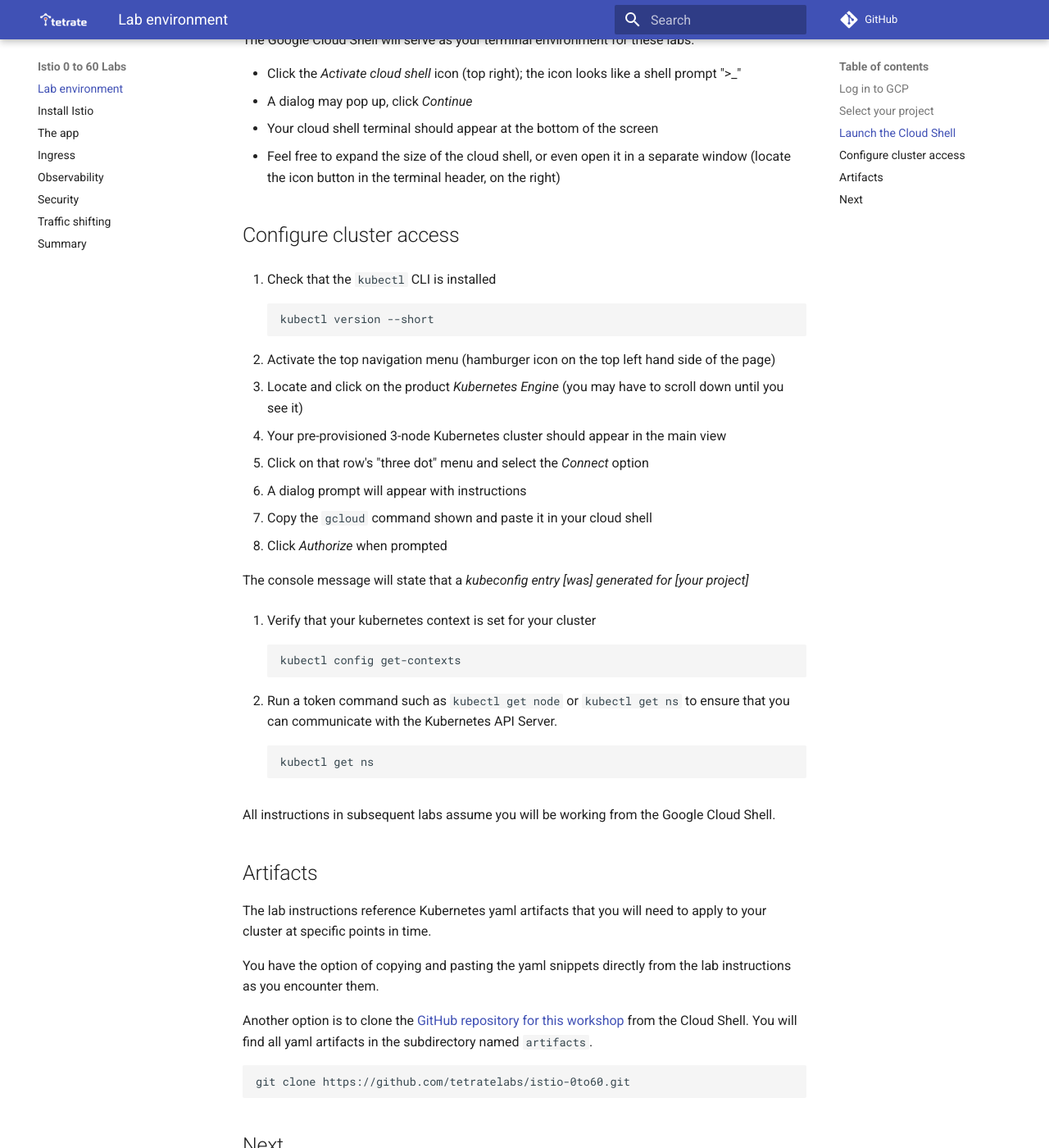
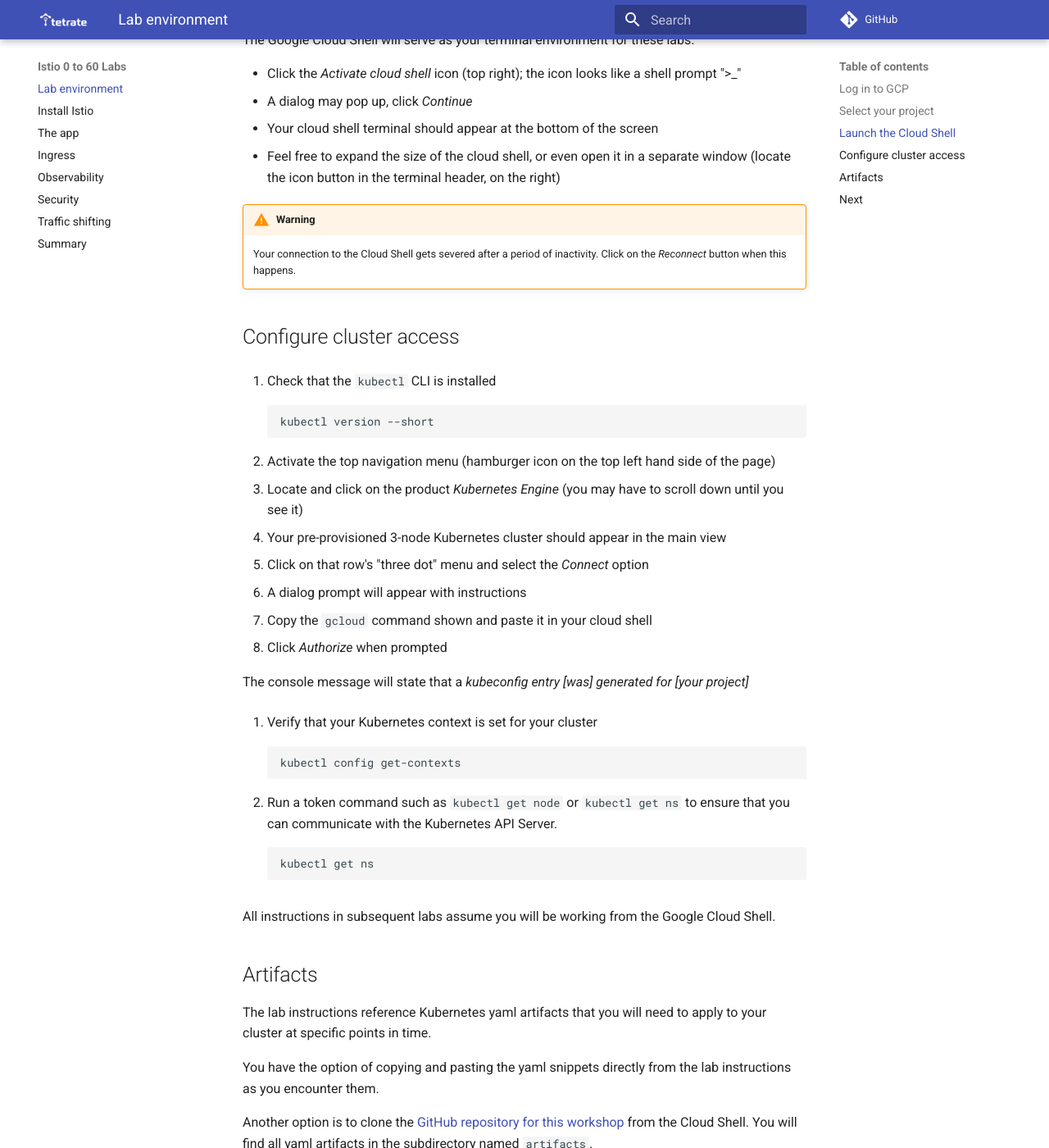
Before and after one commit to tetratelabs/istio-0to60, an MkDocs documentation site: the page built from docs/environment.md, in a window 1280 px wide and 1400 px high, scrolled down 964 px. Shown: the whole window at 82% size. Built offline with MkDocs 1.6.1 and Material for MkDocs 9.7.7, drawn with Linux system fonts in a browser that asks for light colours; comment, search, counter and statistics services are not loaded.

Commit message:
more edits..

````diff
--- a/docs/environment.md
+++ b/docs/environment.md
@@ -33,6 +33,11 @@ The Google Cloud Shell will serve as your terminal environment for these labs.
 - Your cloud shell terminal should appear at the bottom of the screen
 - Feel free to expand the size of the cloud shell, or even open it in a separate window (locate the icon button in the terminal header, on the right)
 
+!!! warning
+
+    Your connection to the Cloud Shell gets severed after a period of inactivity.
+    Click on the _Reconnect_ button when this happens.
+
 ## Configure cluster access
 
 1. Check that the `kubectl` CLI is installed
@@ -51,7 +56,7 @@ The Google Cloud Shell will serve as your terminal environment for these labs.
 
 The console message will state that a _kubeconfig entry [was] generated for [your project]_
 
-1. Verify that your kubernetes context is set for your cluster
+1. Verify that your Kubernetes context is set for your cluster
 
     ```shell
     kubectl config get-contexts
````
Also changed, not shown: docs/the-app.md (+2 -2 lines).
